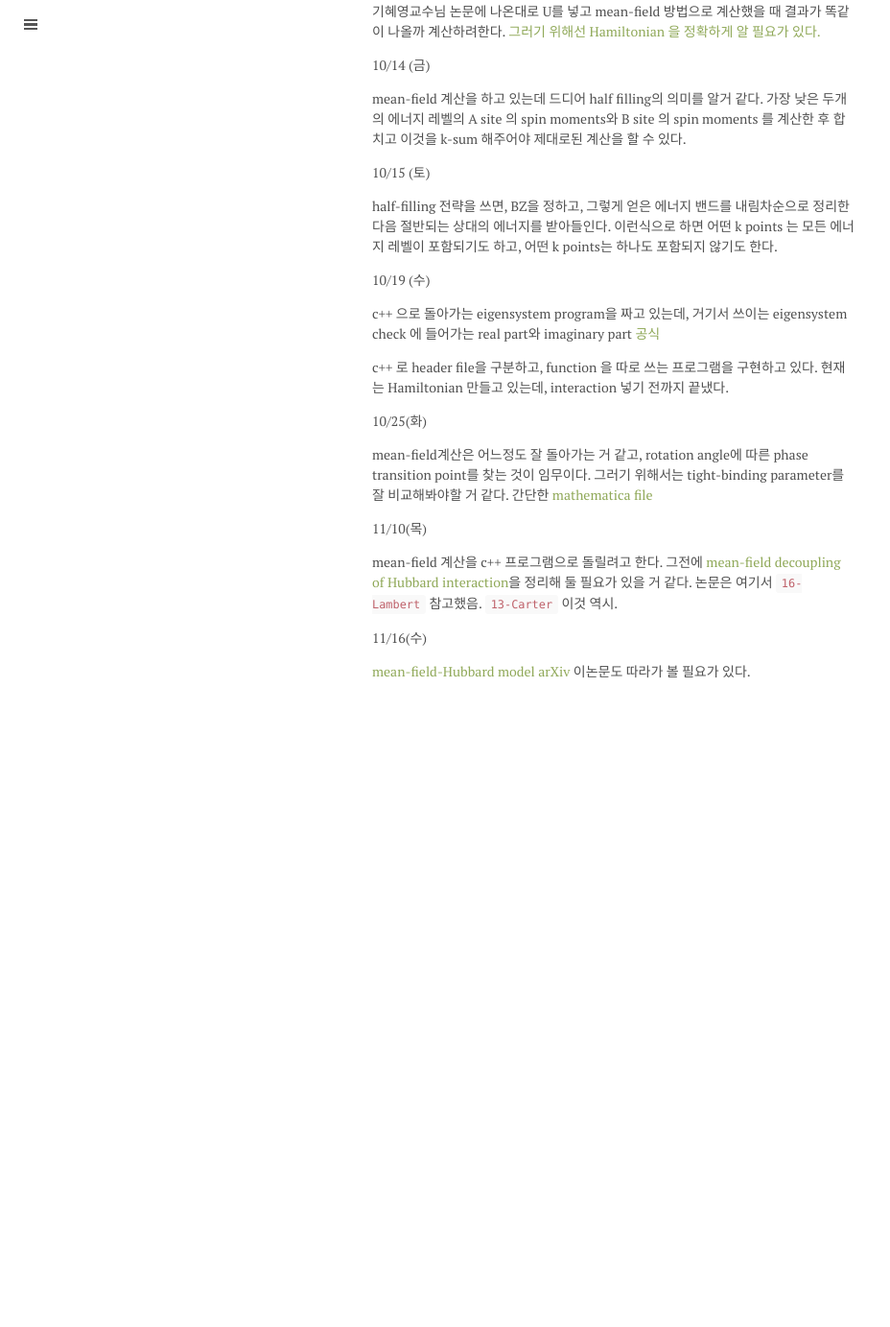
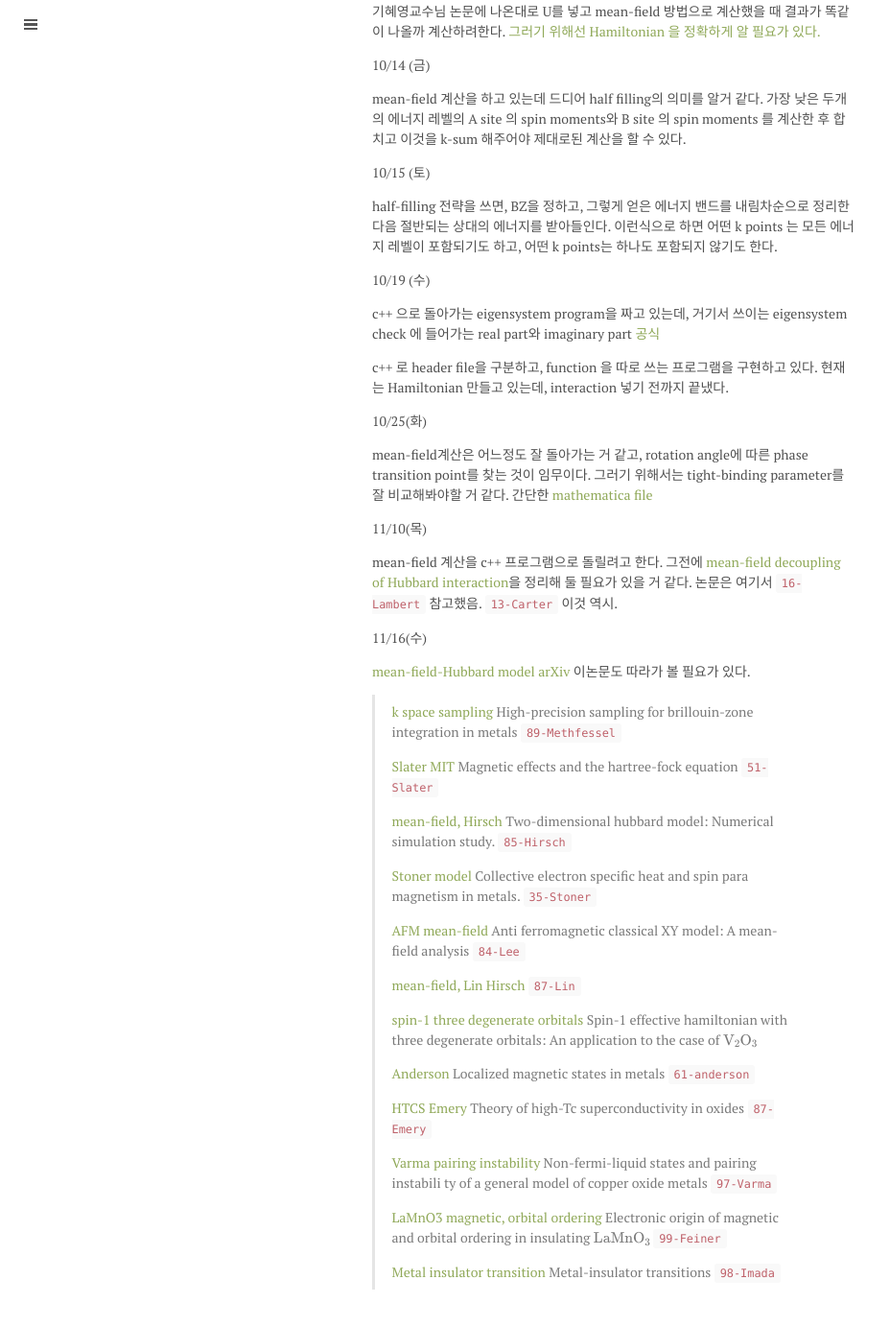
Before and after one commit to qkrwlsghdcjsworlt/work, a Jekyll site: the page built from iridates-note.md, in a window 1280 px wide and 1400 px high, scrolled down 3074 px. Shown: the top 1383 px of the window at 96% size, without its empty margins (0-928 px from the left). Built offline with Jekyll 4.4.1, drawn with Linux system fonts in a browser that asks for light colours; formulas are drawn with MathJax 3; before the commit the page ends 3840 px from its top, so only the background shows below that.

Commit message:
“update”

```diff
--- a/iridates-note.md
+++ b/iridates-note.md
@@ -175,3 +175,31 @@ mean-field 계산을 c++ 프로그램으로 돌릴려고 한다. 그전에 [mean
 11/16(수)
 
 [mean-field-Hubbard model arXiv]({{ site.baseurl }}/public/iridatesnotes/14-Claveau-mean-field-Hubbard-model-arXiv.pdf) 이논문도 따라가 볼 필요가 있다.
+
+>
+[k space sampling]({{ site.baseurl }}/public/iridatesnotes/89-Methfessel-high-precision-sampling-PRB.pdf) High-precision sampling for brillouin-zone integration in metals `89-Methfessel`
+>
+[Slater MIT]({{ site.baseurl }}/public/iridatesnotes/51-Slater-magnetic-effects-HF-eq-PR.pdf) Magnetic effects and the hartree-fock equation `51-Slater`
+>
+[mean-field, Hirsch]({{ site.baseurl }}/public/iridatesnotes/85-Hirsch-2D-Hubbard-mean-field-PRB.pdf) Two-dimensional hubbard model: Numerical simulation study. `85-Hirsch`
+>
+[Stoner model]({{ site.baseurl }}/public/iridatesnotes/35-Stoner-PRSLSA.pdf) Collective electron specific heat and spin para
+magnetism in metals. `35-Stoner`
+>
+[AFM mean-field]({{ site.baseurl }}/public/iridatesnotes/84-Lee-AFM-mean-field-theory-PRB.pdf)  Anti
+ferromagnetic classical XY model: A mean-field analysis `84-Lee`
+>
+[mean-field, Lin Hirsch]({{ site.baseurl }}/public/iridatesnotes/87-Lin-Hirsch-mean-field-PRB.pdf) `87-Lin`
+>
+[spin-1 three degenerate orbitals]({{ site.baseurl }}/public/iridatesnotes/02-Matteo-spin-1-effective-Hamiltonian-PRB.pdf) Spin-1 effective hamiltonian with three degenerate orbitals: An application to the case of \\( \mathrm{V}_2\mathrm{O}_3 \\)
+>
+[Anderson]({{ site.baseurl }}/public/iridatesnotes/61-anderson-Localized-magnetic-states-in-metals-PR.pdf) Localized magnetic states in metals `61-anderson`
+>
+[HTCS Emery]({{ site.baseurl }}/public/iridatesnotes/87-Emery-HTCS-oxides-PRL.pdf) Theory of high-Tc superconductivity in oxides `87-Emery`
+>
+[Varma pairing instability]({{ site.baseurl }}/public/iridatesnotes/97-Varma-non-Fermi-Liquid-states-pairing-instability-PRB.pdf) Non-fermi-liquid states and pairing instabili
+ty of a general model of copper oxide metals `97-Varma`
+>
+[LaMnO3 magnetic, orbital ordering]({{ site.baseurl }}/public/iridatesnotes/99-Feiner-magnetic-orbital-ordering-LMO-PRB.pdf) Electronic origin of magnetic and orbital ordering in insulating \\( \mathrm{LaMnO}_3\\) `99-Feiner`
+>
+[Metal insulator transition]({{ site.baseurl }}/public/iridatesnotes/98-Imada-Metal-insulator-transition-RMP.pdf) Metal-insulator transitions `98-Imada`
```
Also changed, not shown: 14 other files.
